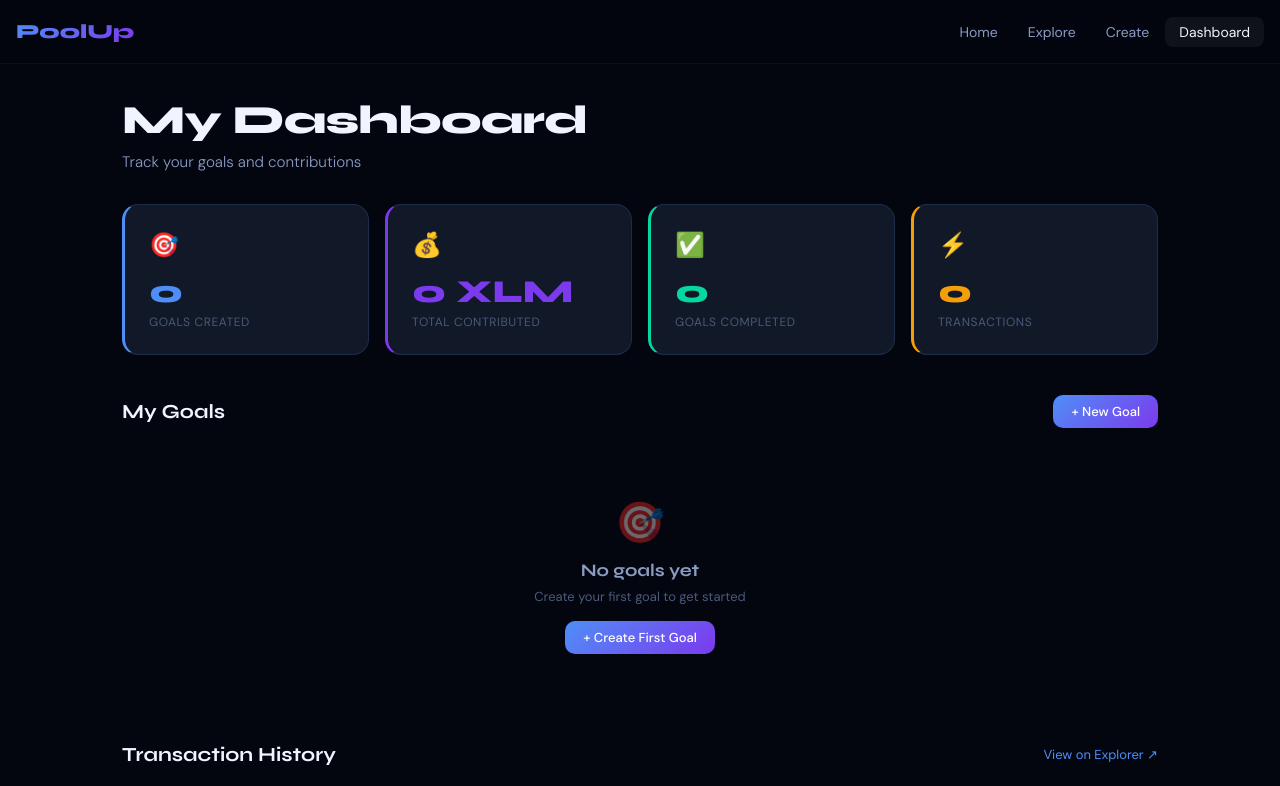
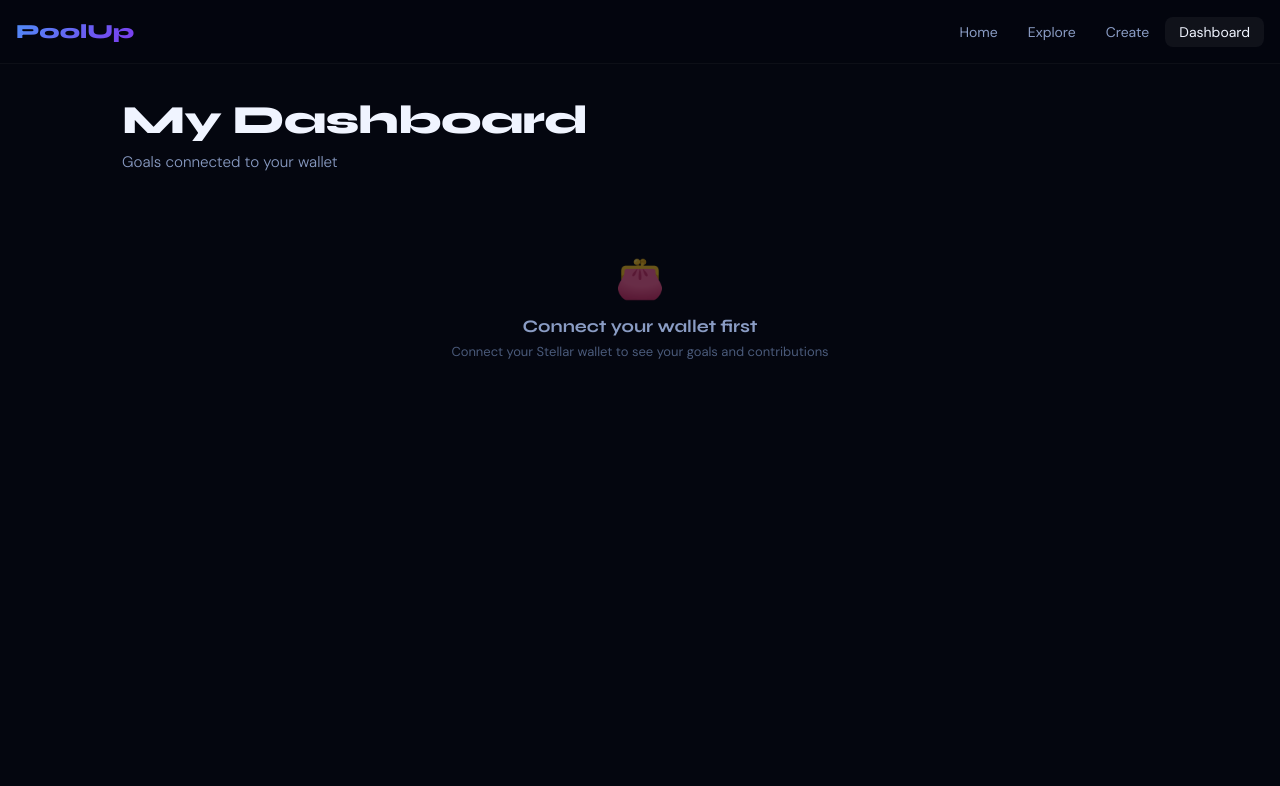
Before and after one commit to janhavilipare17/poolup, a React (Vite) app: page /dashboard in a window 1280 px wide. Shown: the top 786 px of the page. Built offline with nearby package versions, Linux system fonts and the light colour scheme.

Commit message:
dashboard shows only wallet connected goals with tabs

```diff
--- a/src/pages/Dashboard.jsx
+++ b/src/pages/Dashboard.jsx
@@ -1,7 +1,8 @@
 import { useState, useEffect } from 'react'
 import { useNavigate } from 'react-router-dom'
-import { getGoals } from '../utils/storage'
+import { getMyRelatedGoals } from '../utils/storage'
 import { useScreenSize } from '../hooks/useScreenSize'
+import { useWallet } from '../hooks/useWallet'
 
 const TX_COLORS = {
   contribute: { bg: 'rgba(16,185,129,.1)', color: '#10b981', label: 'Contribute' },
@@ -12,15 +13,15 @@ const TX_COLORS = {
 function Dashboard() {
   const navigate = useNavigate()
   const { isMobile } = useScreenSize()
+  const walletAddr = useWallet()
   const [myGoals, setMyGoals] = useState([])
+  const [tab, setTab] = useState('all')
 
   useEffect(() => {
-    setMyGoals(getGoals())
-  }, [])
-
-  const totalContributed = myGoals.reduce((sum, g) => sum + g.collected, 0)
-  const completedGoals = myGoals.filter(g => g.status === 'completed').length
-  const totalTx = myGoals.reduce((sum, g) => sum + g.contributors.length, 0)
+    if (walletAddr) {
+      setMyGoals(getMyRelatedGoals(walletAddr))
+    }
+  }, [walletAddr])
 
   return (
     <div style={styles.wrapper}>
@@ -28,16 +29,24 @@ function Dashboard() {
 
         <div style={styles.header}>
           <div style={{ ...styles.pageTitle, fontSize: isMobile ? '1.8rem' : '2.5rem' }}>My Dashboard</div>
-          <div style={styles.pageSub}>Track your goals and contributions</div>
+          <div style={styles.pageSub}>Goals connected to your wallet</div>
         </div>
 
+        {!walletAddr ? (
+          <div style={styles.empty}>
+            <div style={styles.emptyIcon}>👛</div>
+            <div style={styles.emptyTitle}>Connect your wallet first</div>
+            <div style={styles.emptyDesc}>Connect your Stellar wallet to see your goals and contributions</div>
+          </div>
+        ) : (
+          <>
             {/* stats */}
             <div style={{ ...styles.statsRow, gridTemplateColumns: isMobile ? '1fr 1fr' : 'repeat(auto-fit, minmax(200px, 1fr))' }}>
               {[
-            { icon: '🎯', value: myGoals.length, label: 'Goals Created', color: '#4f8ef7' },
-            { icon: '💰', value: `${totalContributed} XLM`, label: 'Total Contributed', color: '#7c3aed' },
-            { icon: '✅', value: completedGoals, label: 'Goals Completed', color: '#06d6a0' },
-            { icon: '⚡', value: totalTx, label: 'Transactions', color: '#f59e0b' },
+                { icon: '🎯', value: myGoals.filter(g => g.organiser === walletAddr).length, label: 'Goals Created', color: '#4f8ef7' },
+                { icon: '💰', value: `${myGoals.reduce((sum, g) => sum + g.collected, 0)} XLM`, label: 'Total Pooled', color: '#7c3aed' },
+                { icon: '✅', value: myGoals.filter(g => g.status === 'completed').length, label: 'Completed', color: '#06d6a0' },
+                { icon: '⚡', value: myGoals.reduce((sum, g) => sum + g.contributors.filter(c => c.addr === walletAddr).length, 0), label: 'My Transactions', color: '#f59e0b' },
               ].map((s, i) => (
                 <div key={i} style={{ ...styles.statCard, borderLeftColor: s.color, padding: isMobile ? '1rem' : '1.5rem' }}>
                   <div style={styles.statIcon}>{s.icon}</div>
@@ -47,39 +56,67 @@ function Dashboard() {
               ))}
             </div>
 
-        {/* my goals */}
+            {/* tabs */}
+            <div style={styles.tabs}>
+              {[
+                { key: 'all', label: 'All My Goals' },
+                { key: 'created', label: 'Created by Me' },
+                { key: 'contributed', label: 'I Contributed' },
+              ].map(t => (
+                <button
+                  key={t.key}
+                  style={{ ...styles.tabBtn, ...(tab === t.key ? styles.tabActive : {}) }}
+                  onClick={() => setTab(t.key)}
+                >
+                  {t.label}
+                </button>
+              ))}
+            </div>
+
+            {/* goals */}
             <div style={styles.section}>
               <div style={styles.sectionHeader}>
-            <div style={styles.sectionTitle}>My Goals</div>
+                <div style={styles.sectionTitle}>
+                  {tab === 'all' ? 'All Related Goals' : tab === 'created' ? 'Goals I Created' : 'Goals I Contributed To'}
+                </div>
                 <button style={styles.createBtn} onClick={() => navigate('/create')}>
                   + New Goal
                 </button>
               </div>
 
-          {myGoals.length === 0 ? (
+              {(() => {
+                const filtered = tab === 'all' ? myGoals :
+                  tab === 'created' ? myGoals.filter(g => g.organiser === walletAddr) :
+                  myGoals.filter(g => g.contributors.some(c => c.addr === walletAddr))
+
+                return filtered.length === 0 ? (
                   <div style={styles.empty}>
                     <div style={styles.emptyIcon}>🎯</div>
-              <div style={styles.emptyTitle}>No goals yet</div>
-              <div style={styles.emptyDesc}>Create your first goal to get started</div>
+                    <div style={styles.emptyTitle}>No goals here yet</div>
+                    <div style={styles.emptyDesc}>
+                      {tab === 'created' ? 'Create your first goal!' : 'Contribute to a goal to see it here'}
+                    </div>
                     <button style={{ ...styles.createBtn, marginTop: '1rem' }} onClick={() => navigate('/create')}>
                       + Create First Goal
                     </button>
                   </div>
                 ) : (
                   <div style={{ ...styles.goalsRow, gridTemplateColumns: isMobile ? '1fr' : 'repeat(auto-fill, minmax(260px, 1fr))' }}>
-              {myGoals.map(goal => {
+                    {filtered.map(goal => {
                       const pct = Math.round((goal.collected / goal.target) * 100)
+                      const isOrganiser = goal.organiser === walletAddr
                       return (
-                  <div
-                    key={goal.id}
-                    style={styles.goalCard}
-                    onClick={() => navigate(`/goal/${goal.id}`)}
-                  >
+                        <div key={goal.id} style={styles.goalCard} onClick={() => navigate(`/goal/${goal.id}`)}>
                           <div style={styles.goalTop}>
                             <span style={styles.goalEmoji}>{goal.emoji}</span>
+                            <div style={{ display: 'flex', gap: '6px', alignItems: 'center' }}>
+                              {isOrganiser && (
+                                <span style={styles.organizerBadge}>Organiser</span>
+                              )}
                               <span style={{ ...styles.goalStatus, ...(goal.status === 'completed' ? styles.statusCompleted : styles.statusActive) }}>
                                 {goal.status}
                               </span>
+                            </div>
                           </div>
                           <div style={styles.goalName}>{goal.name}</div>
                           <div style={styles.goalMeta}>{goal.deadline}</div>
@@ -94,55 +131,48 @@ function Dashboard() {
                       )
                     })}
                   </div>
-          )}
+                )
+              })()}
             </div>
 
             {/* transaction history */}
             <div style={styles.section}>
               <div style={styles.sectionHeader}>
-            <div style={styles.sectionTitle}>Transaction History</div>
-
-             <a href="https://stellar.expert/explorer/testnet"
-              target="_blank"
-              rel="noreferrer"
-              style={styles.explorerLink}
-            >
+                <div style={styles.sectionTitle}>My Transactions</div>
+                <a href="https://stellar.expert/explorer/testnet" target="_blank" rel="noreferrer" style={styles.explorerLink}>
                   View on Explorer ↗
                 </a>
               </div>
-
               <div style={{ ...styles.tableWrap, overflowX: isMobile ? 'auto' : 'hidden' }}>
-            {myGoals.flatMap(g => g.contributors.map(c => ({ ...c, goal: g.name }))).length === 0 ? (
+                {myGoals.flatMap(g => g.contributors.filter(c => c.addr === walletAddr).map(c => ({ ...c, goalName: g.name }))).length === 0 ? (
                   <div style={styles.empty}>
                     <div style={styles.emptyIcon}>📋</div>
                     <div style={styles.emptyTitle}>No transactions yet</div>
-                <div style={styles.emptyDesc}>Transactions will appear here once contributions are made</div>
+                    <div style={styles.emptyDesc}>Your contributions will appear here</div>
                   </div>
                 ) : (
-              <table style={{ ...styles.table, minWidth: isMobile ? '600px' : 'unset' }}>
+                  <table style={{ ...styles.table, minWidth: isMobile ? '500px' : 'unset' }}>
                     <thead>
                       <tr>
-                    <th style={styles.th}>Type</th>
                         <th style={styles.th}>Goal</th>
                         <th style={styles.th}>Amount</th>
                         <th style={styles.th}>Time</th>
-                    <th style={styles.th}>Wallet</th>
+                        <th style={styles.th}>Explorer</th>
                       </tr>
                     </thead>
                     <tbody>
-                  {myGoals.flatMap((g) =>
-                    g.contributors.map((c, i) => (
+                      {myGoals.flatMap(g =>
+                        g.contributors
+                          .filter(c => c.addr === walletAddr)
+                          .map((c, i) => (
                             <tr key={g.id + '-' + i} style={styles.tr}>
-                        <td style={styles.td}>
-                          <span style={{ ...styles.txType, background: TX_COLORS.contribute.bg, color: TX_COLORS.contribute.color }}>
-                            Contribute
-                          </span>
-                        </td>
                               <td style={styles.td}>{g.name}</td>
                               <td style={{ ...styles.td, fontWeight: 600, color: '#06d6a0' }}>{c.amount} XLM</td>
                               <td style={{ ...styles.td, color: '#4a5a7a' }}>{c.time}</td>
                               <td style={styles.td}>
-                          <span style={styles.txHash}>{c.addr}</span>
+                                <a href="https://stellar.expert/explorer/testnet" target="_blank" rel="noreferrer" style={styles.explorerLink}>
+                                  View ↗
+                                </a>
                               </td>
                             </tr>
                           ))
@@ -152,7 +182,8 @@ function Dashboard() {
                 )}
               </div>
             </div>
-
+          </>
+        )}
       </div>
     </div>
   )
@@ -169,6 +200,9 @@ const styles = {
   statIcon: { fontSize: '24px', marginBottom: '.75rem' },
   statValue: { fontFamily: "'Syne', sans-serif", fontWeight: 800, marginBottom: '.2rem' },
   statLabel: { fontSize: '12px', color: '#4a5a7a', textTransform: 'uppercase', letterSpacing: '.05em' },
+  tabs: { display: 'flex', gap: '8px', marginBottom: '1.5rem', flexWrap: 'wrap' },
+  tabBtn: { background: '#111827', border: '1px solid #1e2d47', color: '#8a9cc4', padding: '8px 16px', borderRadius: '8px', fontSize: '13px', cursor: 'pointer', fontFamily: "'DM Sans', sans-serif", transition: 'all .2s' },
+  tabActive: { background: '#4f8ef7', borderColor: '#4f8ef7', color: '#fff' },
   section: { marginBottom: '2.5rem' },
   sectionHeader: { display: 'flex', justifyContent: 'space-between', alignItems: 'center', marginBottom: '1.25rem' },
   sectionTitle: { fontFamily: "'Syne', sans-serif", fontSize: '1.25rem', fontWeight: 700 },
@@ -181,6 +215,7 @@ const styles = {
   goalStatus: { fontSize: '11px', fontWeight: 600, padding: '3px 10px', borderRadius: '100px', letterSpacing: '.04em', textTransform: 'uppercase' },
   statusActive: { background: 'rgba(16,185,129,.12)', color: '#10b981', border: '1px solid rgba(16,185,129,.2)' },
   statusCompleted: { background: 'rgba(79,142,247,.12)', color: '#4f8ef7', border: '1px solid rgba(79,142,247,.2)' },
+  organizerBadge: { fontSize: '10px', background: 'rgba(245,158,11,.15)', color: '#f59e0b', border: '1px solid rgba(245,158,11,.3)', padding: '2px 8px', borderRadius: '100px', fontWeight: 600, textTransform: 'uppercase' },
   goalName: { fontFamily: "'Syne', sans-serif", fontSize: '1rem', fontWeight: 700, marginBottom: '.25rem' },
   goalMeta: { fontSize: '12px', color: '#4a5a7a', marginBottom: '.75rem' },
   miniTrack: { height: '4px', background: '#0d1428', borderRadius: '100px', overflow: 'hidden', marginBottom: '.5rem' },
```
Also changed, not shown: src/utils/storage.js (+22 -0 lines). Lines whose indentation alone changed are shown as unchanged.
